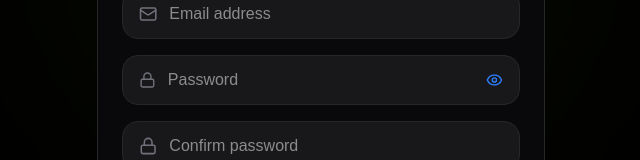
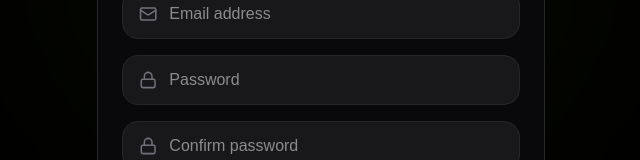
Before and after one commit to Priyanshu24005/SkyMart, a React (Vite) app: page /register in a window 1280 px wide. Shown: the part 268-428 px from the top of the page, without its empty margins (319-959 px from the left). Built offline with nearby package versions, Linux system fonts and the light colour scheme; no server answers; a web font is replaced by a local one.

Commit message:
final commit

```diff
--- a/src/pages/CreateId.jsx
+++ b/src/pages/CreateId.jsx
@@ -137,7 +137,7 @@ const CreateId = () => {
                 className="bg-transparent outline-none text-white w-full"
               />
 
-              <Eye size={20} className="text-blue-500" />
+
             </div>
 
             {/* Password Bar */}
```
